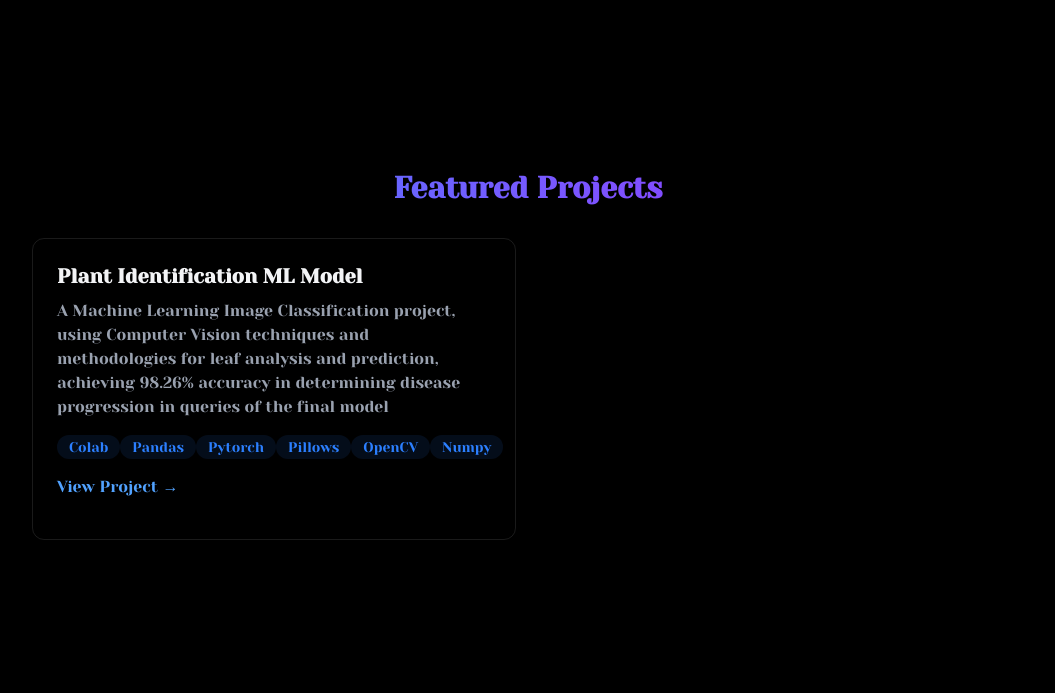
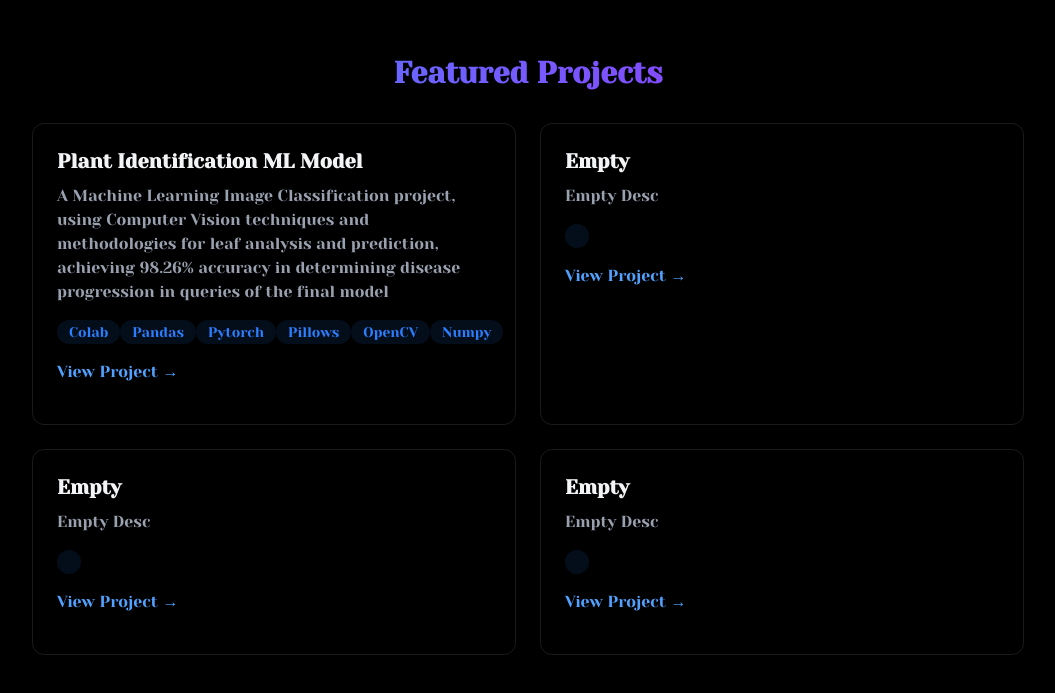
Before and after one commit to raven252525/portfolio, a React (Vite) app: page / in a window 1280 px wide. Shown: the part 1773-2466 px from the top of the page, without its empty margins (112-1167 px from the left). Built offline with nearby package versions, Linux system fonts and the light colour scheme.

Commit message:
duplicated empty projects to fill, and modified color of glow effect on logo

```diff
--- a/src/components/sections/Projects.jsx
+++ b/src/components/sections/Projects.jsx
@@ -23,9 +23,75 @@ export const Projects = () => {
 
                     <div className="flex justify-between items-center my-4">
                         <a className="text-blue-400 hover:text-blue-300 transition-colors"
-                         href="https://docs.google.com/presentation/d/e/2PACX-1vT5QlX7PazH0LFaT3KgAp1JVM1JHCM_1SMHoNaTTMrleer7anRScCvhbsbpYTHOv-_WcVe0Q4z14rwQ/pub?start=true&loop=false&delayms=3000">View Project →</a>
+                         href="https://docs.google.com/presentation/d/e/2PACX-1vT5QlX7PazH0LFaT3KgAp1JVM1JHCM_1SMHoNaTTMrleer7anRScCvhbsbpYTHOv-_WcVe0Q4z14rwQ/pub?start=true&loop=false&delayms=3000"
+                         target="_blank">View Project →</a>
                     </div>
                 </div>
+
+                <div className="p-6 rounded-xl border border-white/10 hover:-translate-y-1 hover:border-blue-500/30
+                hover:shadow-[0_2px_8px_rgba(59, 130, 246, 0.1)] transition-all">
+                    <h3 className="text-xl font-bold mb-2"> Empty</h3>
+                    <p className="text-gray-400 mb-4"> Empty Desc</p>
+                    <div>
+                        {[""].map((skill, key) => (
+                            <span key={key} className="bg-blue-500/10 text-blue-500 py-1 px-3 rounded-full
+                                 text-sm hover:bg-blue-500/20 hover:shadow-[0_2px_8px_rgba(59,130,246,0.1)]
+                                 transition">
+                                {skill}
+                            </span>
+                        ))}
+                    </div>
+
+                    <div className="flex justify-between items-center my-4">
+                        <a className="text-blue-400 hover:text-blue-300 transition-colors"
+                         href=""
+                         target="_blank">View Project →</a>
+                    </div>
+                </div>
+
+                <div className="p-6 rounded-xl border border-white/10 hover:-translate-y-1 hover:border-blue-500/30
+                hover:shadow-[0_2px_8px_rgba(59, 130, 246, 0.1)] transition-all">
+                    <h3 className="text-xl font-bold mb-2"> Empty</h3>
+                    <p className="text-gray-400 mb-4"> Empty Desc</p>
+                    <div>
+                        {[""].map((skill, key) => (
+                            <span key={key} className="bg-blue-500/10 text-blue-500 py-1 px-3 rounded-full
+                                 text-sm hover:bg-blue-500/20 hover:shadow-[0_2px_8px_rgba(59,130,246,0.1)]
+                                 transition">
+                                {skill}
+                            </span>
+                        ))}
+                    </div>
+
+                    <div className="flex justify-between items-center my-4">
+                        <a className="text-blue-400 hover:text-blue-300 transition-colors"
+                         href=""
+                         target="_blank">View Project →</a>
+                    </div>
+                </div>
+
+                <div className="p-6 rounded-xl border border-white/10 hover:-translate-y-1 hover:border-blue-500/30
+                hover:shadow-[0_2px_8px_rgba(59, 130, 246, 0.1)] transition-all">
+                    <h3 className="text-xl font-bold mb-2"> Empty</h3>
+                    <p className="text-gray-400 mb-4"> Empty Desc</p>
+                    <div>
+                        {[""].map((skill, key) => (
+                            <span key={key} className="bg-blue-500/10 text-blue-500 py-1 px-3 rounded-full
+                                 text-sm hover:bg-blue-500/20 hover:shadow-[0_2px_8px_rgba(59,130,246,0.1)]
+                                 transition">
+                                {skill}
+                            </span>
+                        ))}
+                    </div>
+
+                    <div className="flex justify-between items-center my-4">
+                        <a className="text-blue-400 hover:text-blue-300 transition-colors"
+                         href=""
+                         target="_blank">View Project →</a>
+                    </div>
+                </div>
+
+
             </div>
         </div>
     </section>
--- a/src/index.css
+++ b/src/index.css
@@ -37,14 +37,14 @@ html, body {
 
   @keyframes radiate {
     0%, 100% {
-      text-shadow: 0 0 10px rgba(0, 255, 255, 0.8),
-                   0 0 20px rgba(0, 255, 255, 0.6),
-                   0 0 30px rgba(0, 255, 255, 0.4);
+      text-shadow: 0 0 10px rgba(191, 149, 238, 0.8), /* More blueish purple */
+                   0 0 20px rgba(191, 149, 238, 0.6),
+                   0 0 30px rgba(191, 149, 238, 0.4);
     }
     50% {
-      text-shadow: 0 0 20px rgba(0, 255, 255, 0.9),
-                   0 0 40px rgba(0, 255, 255, 0.7),
-                   0 0 60px rgba(0, 255, 255, 0.5);
+      text-shadow: 0 0 20px rgba(191, 149, 238, 0.9),
+                   0 0 40px rgba(191, 149, 238, 0.7),
+                   0 0 60px rgba(191, 149, 238, 0.5);
     }
   }
 
```
